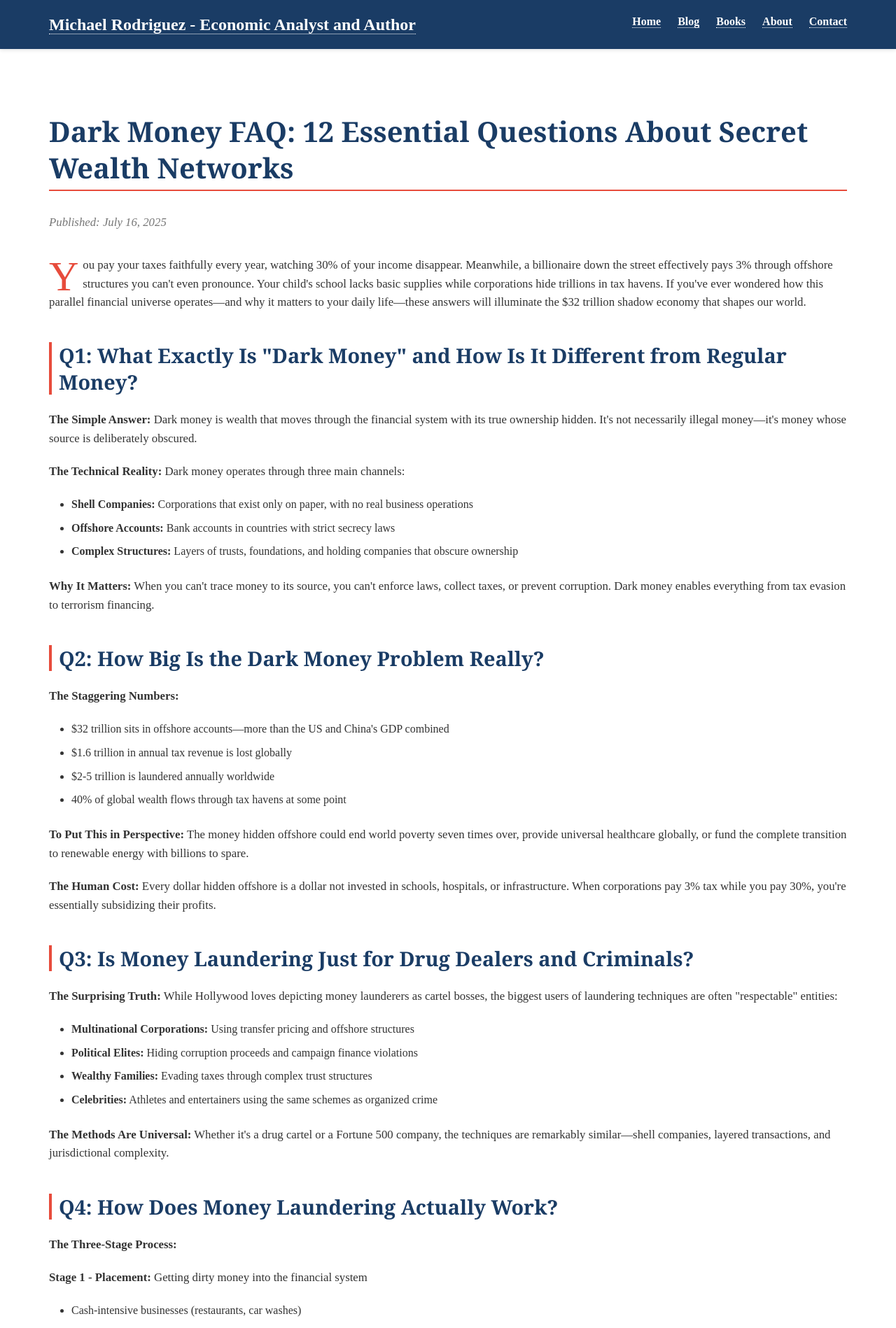
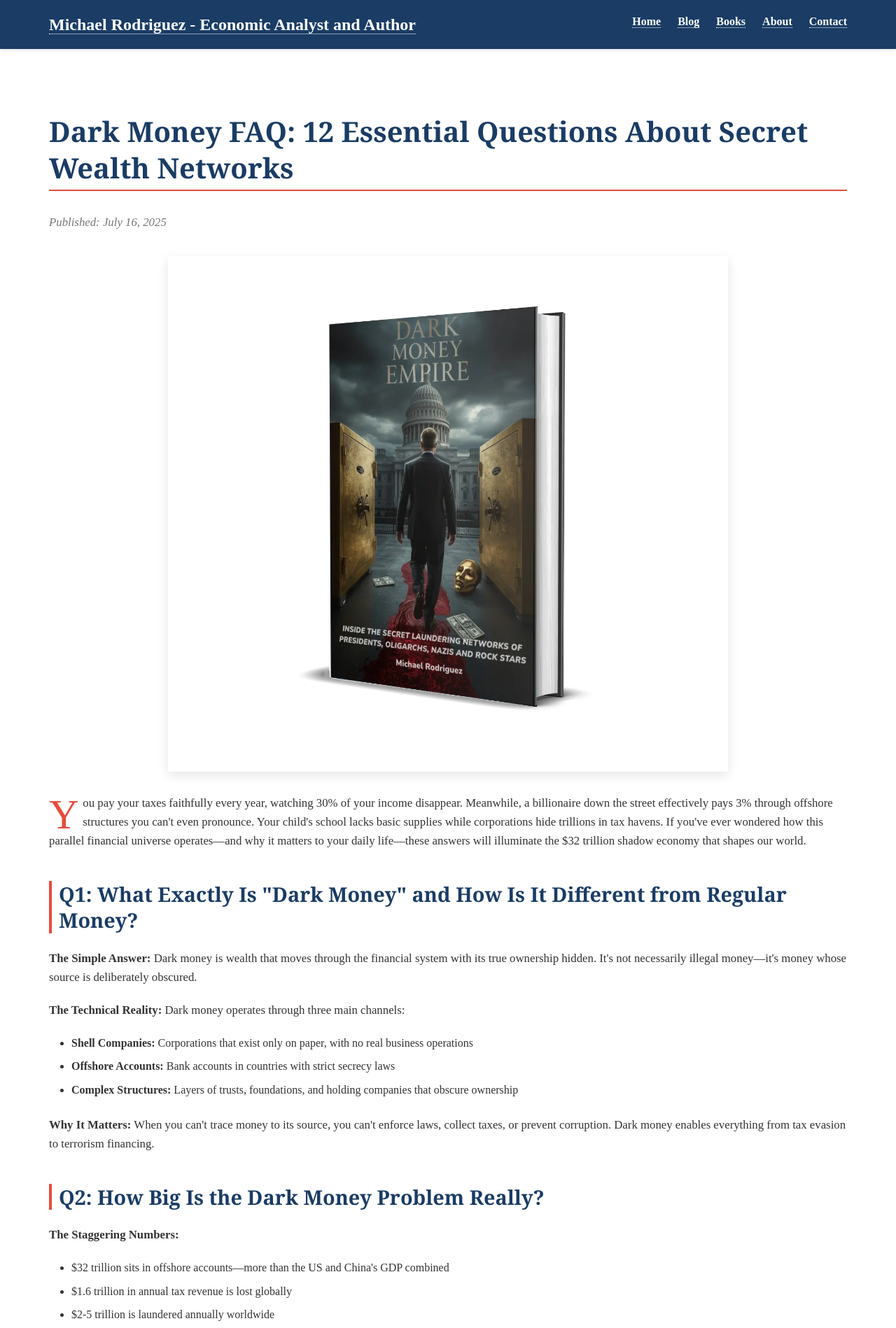
Before and after one commit to Zews123/michael-rodriguez-books, a Jekyll site: the page built from blog/Dark-Money-FAQ.html, in a window 1280 px wide. Shown: the top 1898 px of the page at 70% size. Built offline with Jekyll 4.4.1, drawn with Linux system fonts in a browser that asks for light colours.

Commit message:
Update Dark-Money-FAQ.html

```diff
--- a/blog/Dark-Money-FAQ.html
+++ b/blog/Dark-Money-FAQ.html
@@ -94,6 +94,8 @@
 <h1>Dark Money FAQ: 12 Essential Questions About Secret Wealth Networks</h1>
 
 <p class="date">Published: July 16, 2025</p>
+
+<img src="{{ site.baseurl }}/assets/images/social/Dark_Money_Empire-Blog.webp" alt="Dark Money Empire: Inside the Secret Laundering Networks" style="width: 100%; max-width: 800px; height: auto; margin: 2rem auto; display: block; box-shadow: 0 5px 15px rgba(0,0,0,0.1);">
 
 <p class="first-letter">You pay your taxes faithfully every year, watching 30% of your income disappear. Meanwhile, a billionaire down the street effectively pays 3% through offshore structures you can't even pronounce. Your child's school lacks basic supplies while corporations hide trillions in tax havens. If you've ever wondered how this parallel financial universe operates—and why it matters to your daily life—these answers will illuminate the $32 trillion shadow economy that shapes our world.</p>
 
@@ -286,14 +288,14 @@
 <div style="background-color: #f8f9fa; border: 1px solid #dee2e6; border-radius: 8px; padding: 30px; margin: 40px 0;">
     <h2 style="color: #1a3c65; font-size: 1.8rem; margin-top: 0; margin-bottom: 20px; border-left: 4px solid #e74c3c; padding-left: 10px;">Available Now</h2>
 
-    <div class="book-container" style="display: grid; grid-template-columns: minmax(150px, 300px) 1fr; gap: 20px; align-items: start; margin-bottom: 30px;">
-    <div class="book-image-container" style="grid-column: 1; width: 100%; display: flex; justify-content: center; align-items: flex-start;">
+    <div class="book-container" style="display: grid; grid-template-columns: 300px 1fr; gap: 40px; align-items: start;">
+        <div class="book-image-container" style="text-align: center; grid-column: 1;">
             <a href="https://zews123.github.io/michael-rodriguez-books/books/Dark_Money_Empire" style="display: inline-block; transition: transform 0.2s ease; border-bottom: none;">
-                <img src="../assets/images/social/Dark_Money_Empire-3D.webp" alt="Dark Money Empire Book Cover" style="width: 100%; max-width: 180px; box-shadow: 0 2px 8px rgba(0, 0, 0, 0.1); border-radius: 4px; transition: box-shadow 0.2s ease;">
+                <img src="{{ site.baseurl }}.../assets/images/social/Dark_Money_Empire-3D.webp" alt="Dark Money Empire Book Cover" style="width: 100%; max-width: 280px; box-shadow: 0 2px 8px rgba(0, 0, 0, 0.1); border-radius: 4px; transition: box-shadow 0.2s ease;">
             </a>
         </div>
 
-        <div class="book-details">
+        <div class="book-details" style="grid-column: 2;">
             <h3 class="book-title" style="margin-top: 0;">Dark Money Empire</h3>
             <p class="book-author">by Michael Rodriguez</p>
             <p class="book-description">Expose the shocking $32 trillion shadow economy where presidents, oligarchs, Nazi war criminals, and rock stars hide their wealth. From Swiss banks laundering Nazi gold to modern cryptocurrency schemes, discover how dark money networks drain resources from democratic societies while ordinary citizens pay the price.</p>
```
